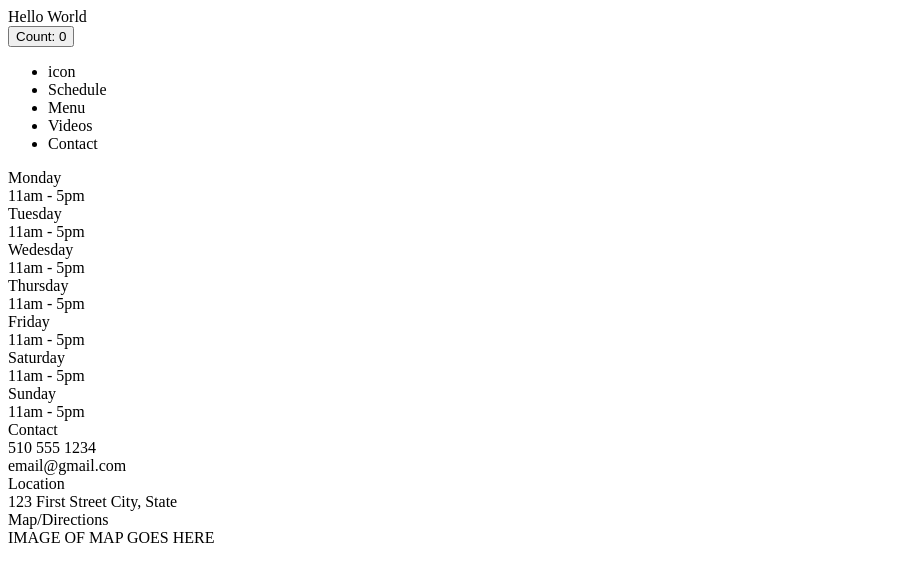
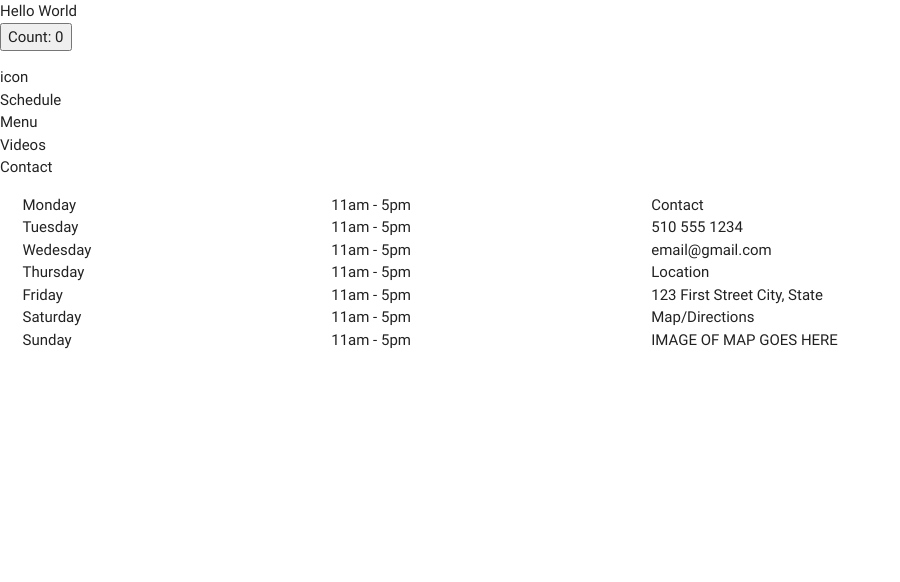
Before and after one commit to mblair415/blairEstheticians, a React app: page www/index.html in a window 1280 px wide. Shown: the whole page, without its empty margins (0-900 px from the left). Built offline with nearby package versions, Linux system fonts and the light colour scheme.

Commit message:
materialize cdn connected

```diff
--- a/www/index.html
+++ b/www/index.html
@@ -1,6 +1,12 @@
 <html>
 <head>
   <script src="/bundle.js" ></script>
+
+  <!-- Compiled and minified CSS -->
+  <link rel="stylesheet" href="https://cdnjs.cloudflare.com/ajax/libs/materialize/0.100.1/css/materialize.min.css">
+
+  <!-- Compiled and minified JavaScript -->
+  <script src="https://cdnjs.cloudflare.com/ajax/libs/materialize/0.100.1/js/materialize.min.js"></script>
 </head>
 <body>
   Hello World
@@ -13,68 +19,69 @@
       <li>Videos</li>
       <li>Contact</li>
     </ul>
-    <div class="body-window">
-      <div class="left-body">
+    <div class="">
+      <div class="body-window row">
+        <div class="left-body col s6">
           <div class="schedule">
             <div class="schedule-monday">
-            <div class="schedule-monday-day">
+              <div class="schedule-monday-day col s6">
                 Monday
               </div>
-            <div class="schedule-monday-time">
+              <div class="schedule-monday-time col s6">
                 11am - 5pm
               </div>
             </div>
             <div class="schedule-tuesday">
-            <div class="schedule-tuesday-day">
+              <div class="schedule-tuesday-day col s6">
                 Tuesday
               </div>
-            <div class="schedule-tuesday-time">
+              <div class="schedule-tuesday-time col s6">
                 11am - 5pm
               </div>
             </div>
             <div class="schedule-wednesday">
-            <div class="schedule-wednesday-day">
+              <div class="schedule-wednesday-day col s6">
                 Wedesday
               </div>
-            <div class="schedule-wednesday-time">
+              <div class="schedule-wednesday-time col s6">
                 11am - 5pm
               </div>
             </div>
             <div class="schedule-thursday">
-            <div class="schedule-thursday-day">
+              <div class="schedule-thursday-day col s6">
                 Thursday
               </div>
-            <div class="schedule-thursday-time">
+              <div class="schedule-thursday-time col s6">
                 11am - 5pm
               </div>
             </div>
             <div class="schedule-friday">
-            <div class="schedule-friday-day">
+              <div class="schedule-friday-day col s6">
                 Friday
               </div>
-            <div class="schedule-friday-time">
+              <div class="schedule-friday-time col s6">
                 11am - 5pm
               </div>
             </div>
             <div class="schedule-saturday">
-            <div class="schedule-saturday-day">
+              <div class="schedule-saturday-day col s6">
                 Saturday
               </div>
-            <div class="schedule-saturday-time">
+              <div class="schedule-saturday-time col s6">
                 11am - 5pm
               </div>
             </div>
             <div class="schedule-sunday">
-            <div class="schedule-sunday-day">
+              <div class="schedule-sunday-day col s6">
                 Sunday
               </div>
-            <div class="schedule-sunday-time">
+              <div class="schedule-sunday-time col s6">
                 11am - 5pm
               </div>
             </div>
           </div>
         </div> <!-- end of left side  -->
-      <div class="right-body">
+        <div class="right-body col s6">
           <div class="contact">
             <div class="contact-title">
               Contact
@@ -105,6 +112,8 @@
           </div>
         </div> <!-- end of right side -->
       </div>
+
+    </div>
   </div>
 </body>
 </html>
```
Lines whose indentation alone changed are shown as unchanged.
